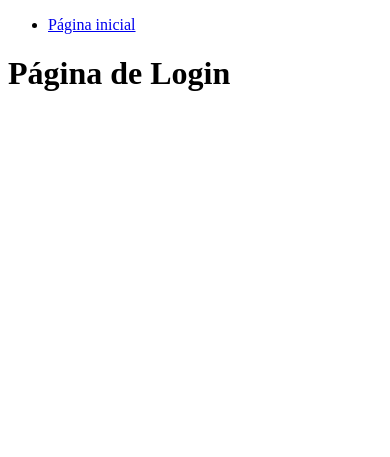
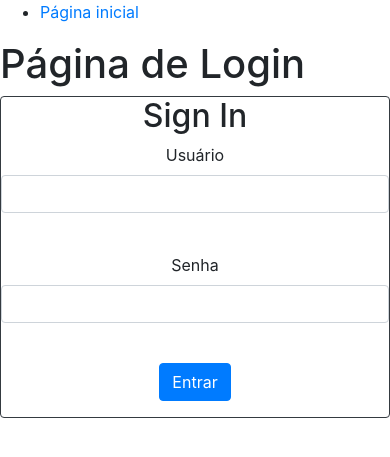
Before and after one commit to caioguedesam/skoolit_engsoft, a Flask app: page /login in a window 390 px wide. Shown: the top 457 px of the page. Run offline with Flask 2, Linux system fonts and the light colour scheme; some libraries are stand-ins or nearby versions.

Commit message:
Início View Página de Login - Adaptação da página de login de outro projeto - Criação do formulário de login - Adaptação do modelo usuário com campos nome e senha

```diff
--- a/skoolit/login/forms.py
+++ b/skoolit/login/forms.py
@@ -1,7 +1,8 @@
 from flask_wtf import FlaskForm
-from wtforms import StringField, SubmitField, SelectField
+from wtforms import StringField, SubmitField, SelectField, PasswordField
 from wtforms.validators import DataRequired
 
 class LoginForm(FlaskForm):
-    nome = StringField("Nome da matéria: ", validators=[DataRequired()])
-    submit = SubmitField("Criar")
+    nome = StringField('Usuário', validators=[DataRequired()])
+    senha = PasswordField('Senha', validators=[DataRequired()])
+    submit = SubmitField('Entrar')
--- a/skoolit/login/views.py
+++ b/skoolit/login/views.py
@@ -1,4 +1,5 @@
 from flask import render_template, redirect, url_for, request, Blueprint, g
+from skoolit.login.forms import LoginForm
 from skoolit import app, db
 
 loginbp = Blueprint('login',__name__, template_folder='templates')
@@ -9,8 +10,29 @@ loginbp = Blueprint('login',__name__, template_folder='templates')
 # 	g.user = 'admin'
 
 @loginbp.route('/login', methods=['POST', 'GET'])
-def login():
-	return render_template('login.html')
+@loginbp.route('/login/<alert>', methods=['GET', 'POST'])
+def login(alert=""):
+	form = LoginForm(request.form)
+	# indent
+	if (form.validate_on_submit()):
+		print('Indent')
+		usuario = models.Usuario.query.filter_by(login=form.username.data).first_or_404()
+		if user is None or not checkPassword(form.username.data, form.password.data):
+			flash('Invalid username or password')
+			return redirect(url_for('login'))
+		else:
+			session.clear()
+			session['user_id'] = user.id
+			flash('Login requested for user {}'.format(form.username.data))
+			return redirect(url_for('search'))
+	print(alert)
+
+	if alert=="success":
+		msg = "User created successfully! Please log in now."
+	else:
+		msg = ""
+
+	return render_template('login.html', title='Login', form=form, alert=msg)
 
 
 def exigirUsuarioLogado():
--- a/skoolit/templates/base.html
+++ b/skoolit/templates/base.html
@@ -1,7 +1,9 @@
 <!DOCTYPE html>
 <html>
 <head>
-	<meta charset="utf-8">
+	<!-- Bootstrap CSS -->
+	<meta charset="UTF-8">
+	<link rel="stylesheet" href="https://stackpath.bootstrapcdn.com/bootstrap/4.5.2/css/bootstrap.min.css" integrity="sha384-JcKb8q3iqJ61gNV9KGb8thSsNjpSL0n8PARn9HuZOnIxN0hoP+VmmDGMN5t9UJ0Z" crossorigin="anonymous">
 	<title>{% block title %}{% endblock %} - Skoolit</title>
 </head>
 <body>
--- a/skoolit/templates/login.html
+++ b/skoolit/templates/login.html
@@ -6,4 +6,57 @@
 
 <h1>Página de Login</h1>
 
+{% if alert %}
+<br>
+<div class="container">
+    <div class="row">
+        <div id="marcador" class="col-sm align-items-center" >
+            <div class="alert alert-success">
+                {{ alert }}
+            </div>
+        </div>
+    </div>
+</div>
+{% endif %}
+
+
+<div id="login_box" class="border border-dark rounded">
+    <div class="d-flex text-center flex-wrap align-items-center justify-content-center">
+        <h2>Sign In</h1>
+    </div>
+
+    <div class="d-flex text-center flex-wrap align-items-center justify-content-center">
+
+        <form id='login_form' action="" method="post" novalidate>
+            {{ form.hidden_tag() }}
+            <p>
+                {{ form.nome.label }}<br>
+                {{ form.nome(class="form-control",size=32) }}<br>
+                {% for error in form.nome.errors %}
+                <span style="color: red;">[{{ error }}]</span>
+                {% endfor %}
+            </p>
+            <p>
+                {{ form.senha.label }}<br>
+                {{ form.senha(class="form-control",size=32) }}<br>
+                {% for error in form.senha.errors %}
+                <span style="color: red;">[{{ error }}]</span>
+                {% endfor %}
+            </p>
+            <p>{{ form.submit(class="btn btn-primary") }}</p>
+
+            {% with message = get_flashed_messages() %}
+                {% if message %}
+                    <p style="color: red; padding-bottom: 5px;">{{ message }}</p>
+                {% endif %}
+            {% endwith %}
+
+        </form>
+    </div>
+
+    {# <p class="text-center">Not an user yet? <a href="{{url_for('register')}}">Register</a></p> #}
+</div>
+
+
+
 {% endblock %}
```
Also changed, not shown: skoolit/usuarios/models.py (+10 -1 lines).
